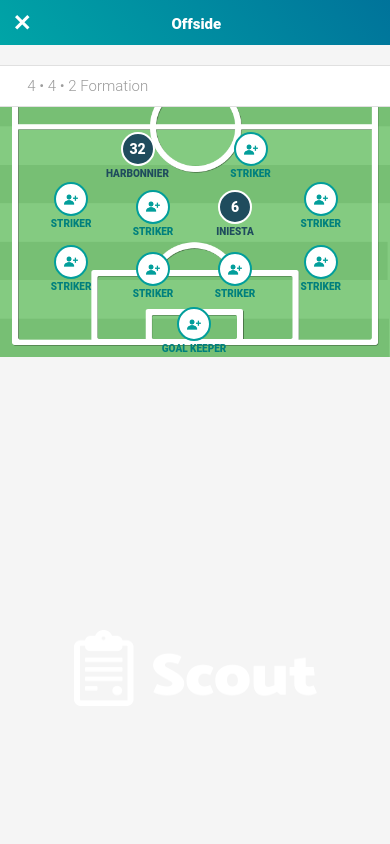
After one commit to mattharbo/scout, a PHP site: page /r/sandbox.php in a window 390 px wide. The commit adds this page. Run offline with PHP 8.4, Linux system fonts and the light colour scheme.

Commit message:
Pitch design

```diff
--- a/css/interface.css
+++ b/css/interface.css
@@ -791,7 +791,7 @@ a:active {
 
 
     #offsideNavContainer {
-        width: 0%; /*100 instead of 0 to dev*/
+        width: 100%; /*100 instead of 0 to dev*/
         position: fixed;
         background-image: url("../ressources/bg_logo@x2.png");
         background-repeat: no-repeat;
@@ -1211,6 +1211,12 @@ box-shadow: 0px 1px 2px 0px rgba(160,19,19,0.35);
         width: 100%;
         height: 250px;
         margin-top: 20px;
+    }
+
+    #pitchContainerSquad{
+        position: relative;
+        width: 100%;
+        height: 250px;
     }
 
     .pitchcontainerclass{
@@ -1244,7 +1250,7 @@ box-shadow: 0px 1px 2px 0px rgba(160,19,19,0.35);
         background-image: url('../ressources/vertical_pitch_noarrow@2x.png');
         background-size: 100% 460px;
         background-repeat: no-repeat;
-        background-position: center top;
+        background-position: center bottom;
     }
 
     #pitchExpandBtnShoot{
@@ -1498,6 +1504,57 @@ box-shadow: 0px 1px 2px 0px rgba(160,19,19,0.35);
         font-size: 16px;
         font-weight: 600;
     }
+
+    #playercontainer{
+        display: inline-block;
+        position: absolute;
+        width:80px;
+        font-size: 10px;
+        font-weight: 900;
+        /*background-color: pink;*/
+    }
+
+    #playerbubble{
+        position: relative;
+        margin: 0 auto 0 auto;
+        width: 30px;
+        height: 30px;
+        text-align: center;
+        border-radius: 30px;
+        line-height: 30px;
+        font-size: 14px;
+    }
+
+    .playernumber{
+        background-color: #1F4C5D;
+        border: 2px solid white;
+        color: white;
+    }
+
+    #playerdescr{
+        margin-top: 2px;
+        width: auto;
+        /*background-color: green;*/
+    }
+
+    .playername{
+        text-align: center;
+        color: #1F4C5D;
+    }
+
+    .positionicon{
+        background-color: white;
+        border: 2px solid #029E9B;
+        background-image: url('../ressources/newuser@x2.png');
+        background-size: 14px 11px;
+        background-repeat: no-repeat;
+        background-position: center center;
+    }
+
+    .positionname{
+        text-align: center;
+        color: #00807D;
+    }
 }
 
 @media (-webkit-min-device-pixel-ratio: 2), (min-resolution: 192dpi) {
--- /dev/null
+++ b/r/sandbox.php
@@ -0,0 +1,113 @@
+<html lang="en">
+    <head>
+        <title>Scout • By scouters for players</title>
+
+        <link rel="stylesheet" href="../css/interface.css">
+        <!-- <link href='https://fonts.googleapis.com/css?family=Roboto:400,500,300,100,700,900' rel='stylesheet' type='text/css'> -->
+<!--        <link rel="icon" href="./img/favicon.png">-->
+        <link rel="apple-touch-icon" sizes="120x120" href="../ressources/touch-icon-iphone.png">
+
+        <meta name="viewport" content="width=device-width, initial-scale=1, user-scalable=0">
+
+    </head>
+    <body>
+
+    <!-- ~ Preloader ~ -->
+    <div id="preloader"></div>
+
+    <!-- ~ Tablet and Desktop mode ~ -->
+    <div id="notmobile">
+        <div id="notmobile_content">MyScout experience is designed for mobile!</div>
+    </div>
+
+    <!-- ~ Left menu ~ -->
+    <div id="leftmenu" class="leftmenu">
+        <span class="welcomemsg">Hi Matthieu</span>
+        <a href="../l/">Upcoming games</a>
+        <a href="../e/">Game results</a>
+        <a href="../n/">New game</a>
+        <span class="madeby">Made with &#9917; in Paris</span>
+    </div>
+
+    <!-- ~ OFFSIDE CONTAINER ~ -->
+        <div id="offsideNavContainer" class="navContainer">
+
+            <div id="header">
+                <div id="closePageBtn" onclick="closeRightNav();"></div>
+                <!-- <div id="pageTitle">Offside</div> -->
+                <div id="pageTitleNoValidation">Offside</div>
+                <!-- <div id="validationPageBtn" onclick="submitRightNav();event_ajax_post('../script/postevent.php');"></div> -->
+            </div>
+
+            <div id="proposalTitle">4 • 4 • 2 Formation</div>
+
+            <div id="pitchContainerSquad" class="pitchcontainerdatavizclass">
+
+                <div id="playercontainer" style="top:10%;left:25%">
+                    <div id="playerbubble" class="playernumber">32</div>
+                    <div id="playerdescr" class="playername">HARBONNIER</div>
+                </div>
+
+                <div id="playercontainer" style="top:10%;left:54%">
+                    <div id="playerbubble" class="positionicon"></div>
+                    <div id="playerdescr" class="positionname">STRIKER</div>
+                </div>
+
+                <div id="playercontainer" style="top:30%;left:72%">
+                    <div id="playerbubble" class="positionicon"></div>
+                    <div id="playerdescr" class="positionname">STRIKER</div>
+                </div>
+
+                <div id="playercontainer" style="top:30%;left:8%">
+                    <div id="playerbubble" class="positionicon"></div>
+                    <div id="playerdescr" class="positionname">STRIKER</div>
+                </div>
+
+                <div id="playercontainer" style="top:33%;left:29%">
+                    <div id="playerbubble" class="positionicon"></div>
+                    <div id="playerdescr" class="positionname">STRIKER</div>
+                </div>
+
+                <div id="playercontainer" style="top:33%;left:50%">
+                    <div id="playerbubble" class="playernumber">6</div>
+                    <div id="playerdescr" class="playername">INIESTA</div>
+                </div>
+
+                <div id="playercontainer" style="top:55%;left:72%">
+                    <div id="playerbubble" class="positionicon"></div>
+                    <div id="playerdescr" class="positionname">STRIKER</div>
+                </div>
+
+                <div id="playercontainer" style="top:55%;left:8%">
+                    <div id="playerbubble" class="positionicon"></div>
+                    <div id="playerdescr" class="positionname">STRIKER</div>
+                </div>
+
+                <div id="playercontainer" style="top:58%;left:29%">
+                    <div id="playerbubble" class="positionicon"></div>
+                    <div id="playerdescr" class="positionname">STRIKER</div>
+                </div>
+
+                <div id="playercontainer" style="top:58%;left:50%">
+                    <div id="playerbubble" class="positionicon"></div>
+                    <div id="playerdescr" class="positionname">STRIKER</div>
+                </div>
+
+                <div id="playercontainer" style="top:80%;left:39.5%">
+                    <div id="playerbubble" class="positionicon"></div>
+                    <div id="playerdescr" class="positionname">GOAL KEEPER</div>
+                </div>
+
+            </div>
+
+        </div>
+
+    <script type="text/javascript" src="../lib/jquery-latest.js"></script>
+    <script type="text/javascript">
+            jQuery(document).ready(function($) {
+                $('#preloader').fadeOut('slow',function(){$(this).remove();});
+
+            });
+       </script>
+    </body>
+</html>
```
Also changed, not shown: script/dbincludes.php (+8 -8 lines), ressources/newuser@x1.png (added), ressources/newuser@x2.png (added), 1 other file.
